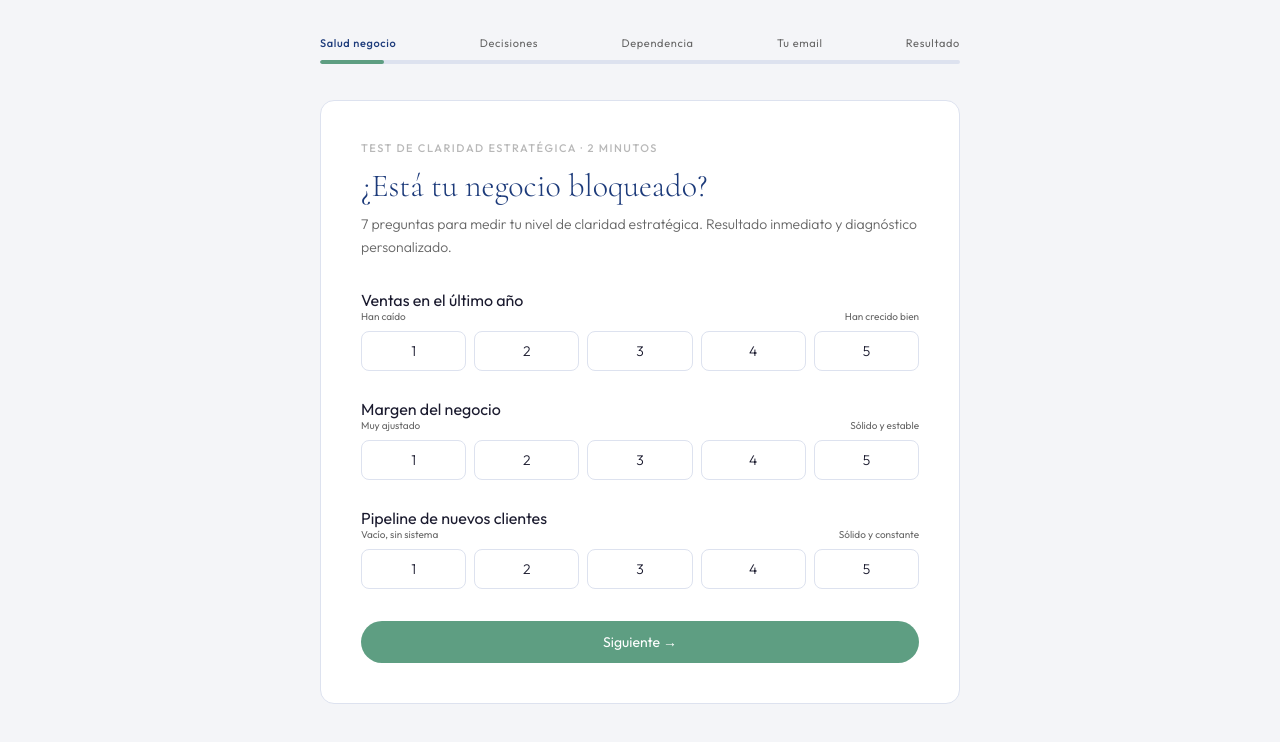
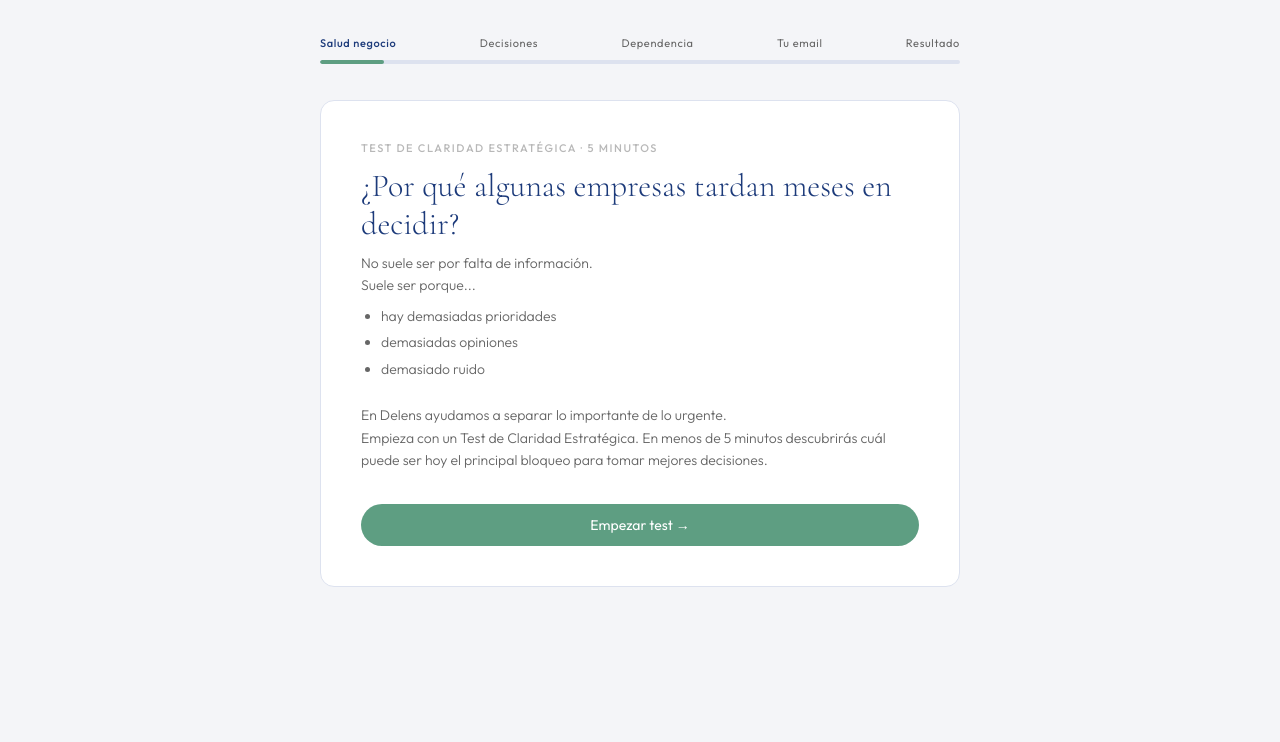
Before and after one commit to fernandafer/delens, a plain HTML site: page delens_test.html in a window 1280 px wide. Shown: the part 64-806 px from the top of the page. Drawn offline with nearby package versions, Linux system fonts and the light colour scheme.

Commit message:
test con info previa
test con info previa en vez de landing

```diff
--- a/delens_test.html
+++ b/delens_test.html
@@ -169,9 +169,25 @@ height="0" width="0" style="display:none;visibility:hidden"></iframe></noscript>
 
   <!-- STEP 0: BLOQUE A - SALUD DEL NEGOCIO -->
   <div class="card" id="step-0">
-    <div class="step-tag">Test de claridad estratégica · 2 minutos</div>
-    <h1 class="step-title">¿Está tu negocio bloqueado?</h1>
-    <p class="step-sub">7 preguntas para medir tu nivel de claridad estratégica. Resultado inmediato y diagnóstico personalizado.</p>
+    <div id="step0-intro">
+      <div class="step-tag">Test de claridad estratégica · 5 minutos</div>
+      <h1 class="step-title">¿Por qué algunas empresas tardan meses en decidir?</h1>
+      <p class="step-sub" style="margin-bottom:6px">No suele ser por falta de información.<br>Suele ser porque...</p>
+      <ul style="margin:0 0 22px 20px;padding:0;color:var(--text-light);font-size:14px;font-weight:300;line-height:1.9">
+        <li>hay demasiadas prioridades</li>
+        <li>demasiadas opiniones</li>
+        <li>demasiado ruido</li>
+      </ul>
+      <p class="step-sub">En Delens ayudamos a separar lo importante de lo urgente.<br>Empieza con un Test de Claridad Estratégica. En menos de 5 minutos descubrirás cuál puede ser hoy el principal bloqueo para tomar mejores decisiones.</p>
+      <div class="nav-btns">
+        <button class="btn btn-primary" onclick="document.getElementById('step0-intro').style.display='none';document.getElementById('step0-questions').style.display='block'" style="margin-left:auto">Empezar test →</button>
+      </div>
+    </div>
+
+    <div id="step0-questions" style="display:none">
+    <div class="step-tag">Bloque A · Salud del negocio</div>
+    <h2 class="step-title">¿Cómo está tu negocio ahora mismo?</h2>
+    <p class="step-sub">Del 1 al 5. Sin pensarlo demasiado — la primera respuesta suele ser la más honesta.</p>
 
     <div class="question">
       <div class="q-text">Ventas en el último año</div>
@@ -211,6 +227,7 @@ height="0" width="0" style="display:none;visibility:hidden"></iframe></noscript>
 
     <div class="nav-btns">
       <button class="btn btn-primary" onclick="nextStep()" style="margin-left:auto">Siguiente →</button>
+    </div>
     </div>
   </div>
 
```
